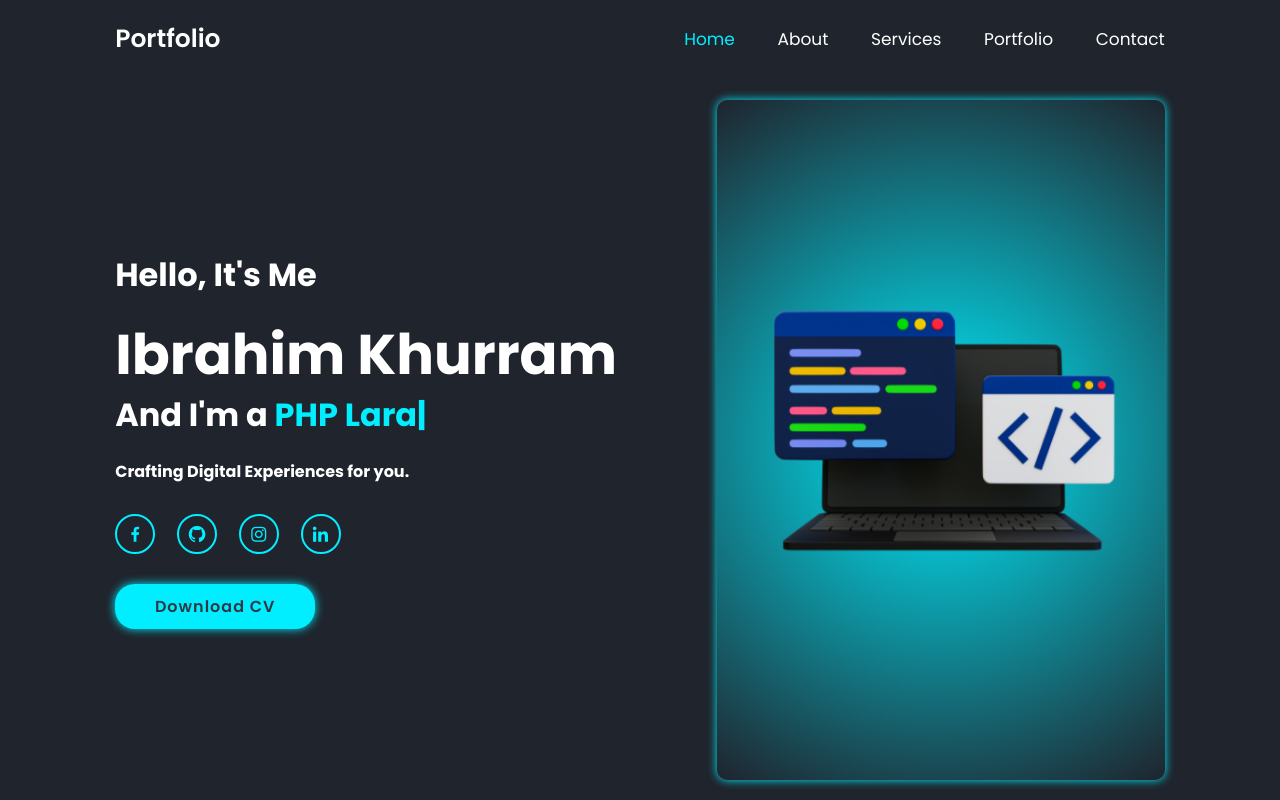
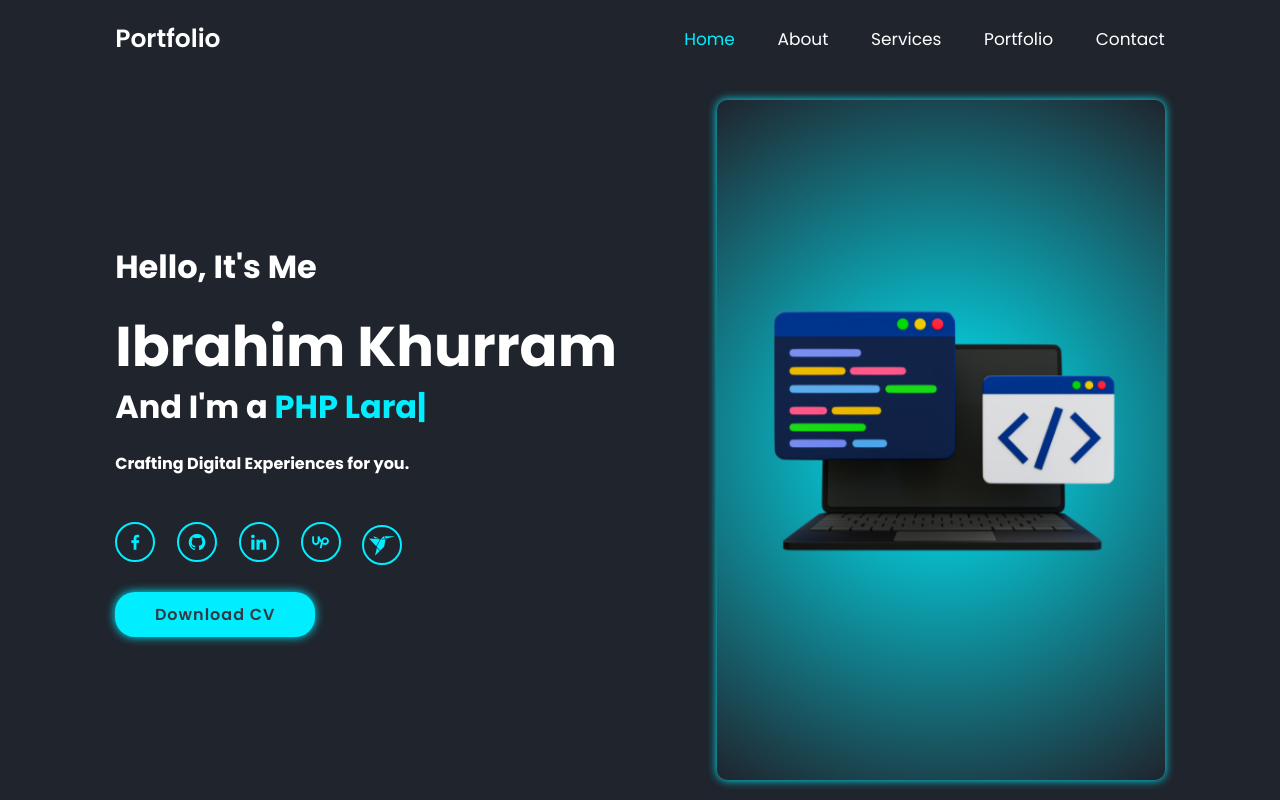
Before and after one commit to ibrahimkhurram407/Portfolio-Design, a plain HTML site: page index.html in a window 1280 px wide. Shown: the top 800 px of the page. Drawn offline with nearby package versions, Linux system fonts and the light colour scheme.

Commit message:
updated links

```diff
--- a/index.html
+++ b/index.html
@@ -38,10 +38,17 @@
       <h3>And I'm a <span class="multiple-text"></span></h3>
       <p>Crafting Digital Experiences for you.</p>
       <div class="social-media">
-        <a href="#" target="_blank"><i class='bx bxl-facebook bx-tada-hover' style='color:#00eeff'></i></a>
-        <a href="https://github.com/ibrahimkhurram407"><i class='bx bxl-github bx-tada-hover' style='color:#00eeff'></i></a>
-        <a href="#"><i class='bx bxl-instagram bx-tada-hover' style='color:#00eeff'></i></a>
-        <a href="#"><i class='bx bxl-linkedin bx-tada-hover' style='color:#00eeff'></i></box-icon></a>
+        <a href="https://www.facebook.com/ibrahim.khurram.16/" target="_blank"><i class='bx bxl-facebook bx-tada-hover' style='color:#00eeff'></i></a>
+        <a href="https://github.com/ibrahimkhurram407" target="_blank"><i class='bx bxl-github bx-tada-hover' style='color:#00eeff'></i></a>
+        <!-- <a href="#"><i class='bx bxl-instagram bx-tada-hover' style='color:#00eeff'></i></a> -->
+        <a href="https://www.linkedin.com/in/ibrahim-khurram-927329285?utm_source=share&utm_campaign=share_via&utm_content=profile&utm_medium=android_app" target="_blank"><i class='bx bxl-linkedin bx-tada-hover' style='color:#00eeff'></i></a>
+        <a href="https://www.upwork.com/freelancers/~01f33304c5de61f7d2" target="_blank"><i class='bx bxl-upwork bx-tada-hover' style='color:#00eeff'></i></a>
+        <a href="https://www.freelancer.com/u/ibrahimkhurram44" target="_blank" style="transform: translateY(19px);">
+          <svg viewBox="-0.23 0 97.266 72.333" xmlns="http://www.w3.org/2000/svg" width="50" height="50" style=" padding: 5px; display: flex; justify-content: center;align-items: center;transform: translateY(1px);">
+            <path d="M56.897 0l6.624 9.29L97.036 0M22.075 72.333l18.13-17.725-10.912-11.71M54.152 0l-9.69 8.738 16.298.608M16.482 0l3.48 7.133 19.18 1.195M26.75 36.986l14.17-26.434L-.23 8.328M28.4 38.662L41.785 53.04 56.55 38.567l4.582-26.957-17.993-.918" fill="#00eeff"/>
+          </svg>
+        </a>
+
       </div>
       <a href="./resume.pdf" class="btn">Download CV</a>
     </div>
```
